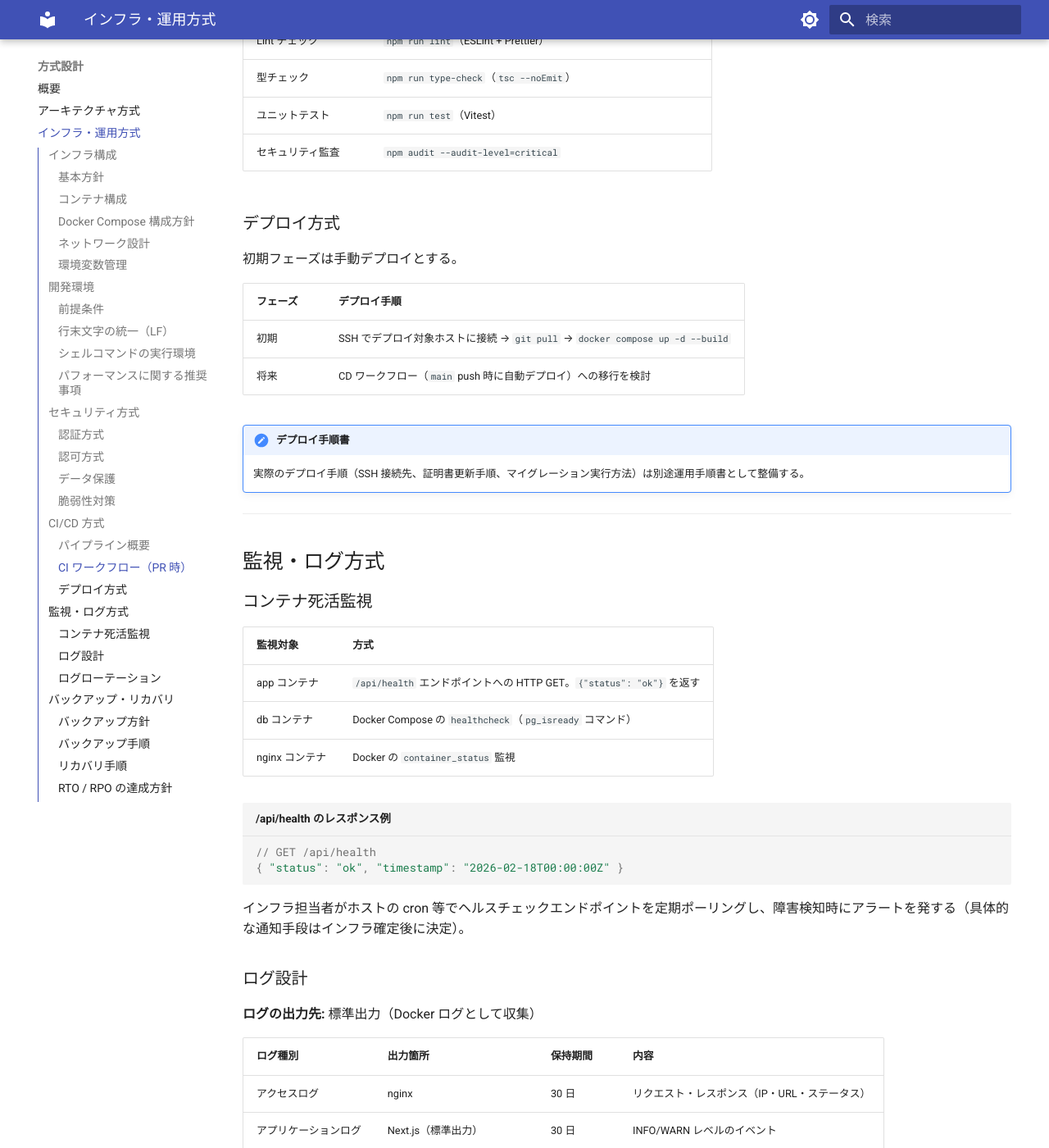
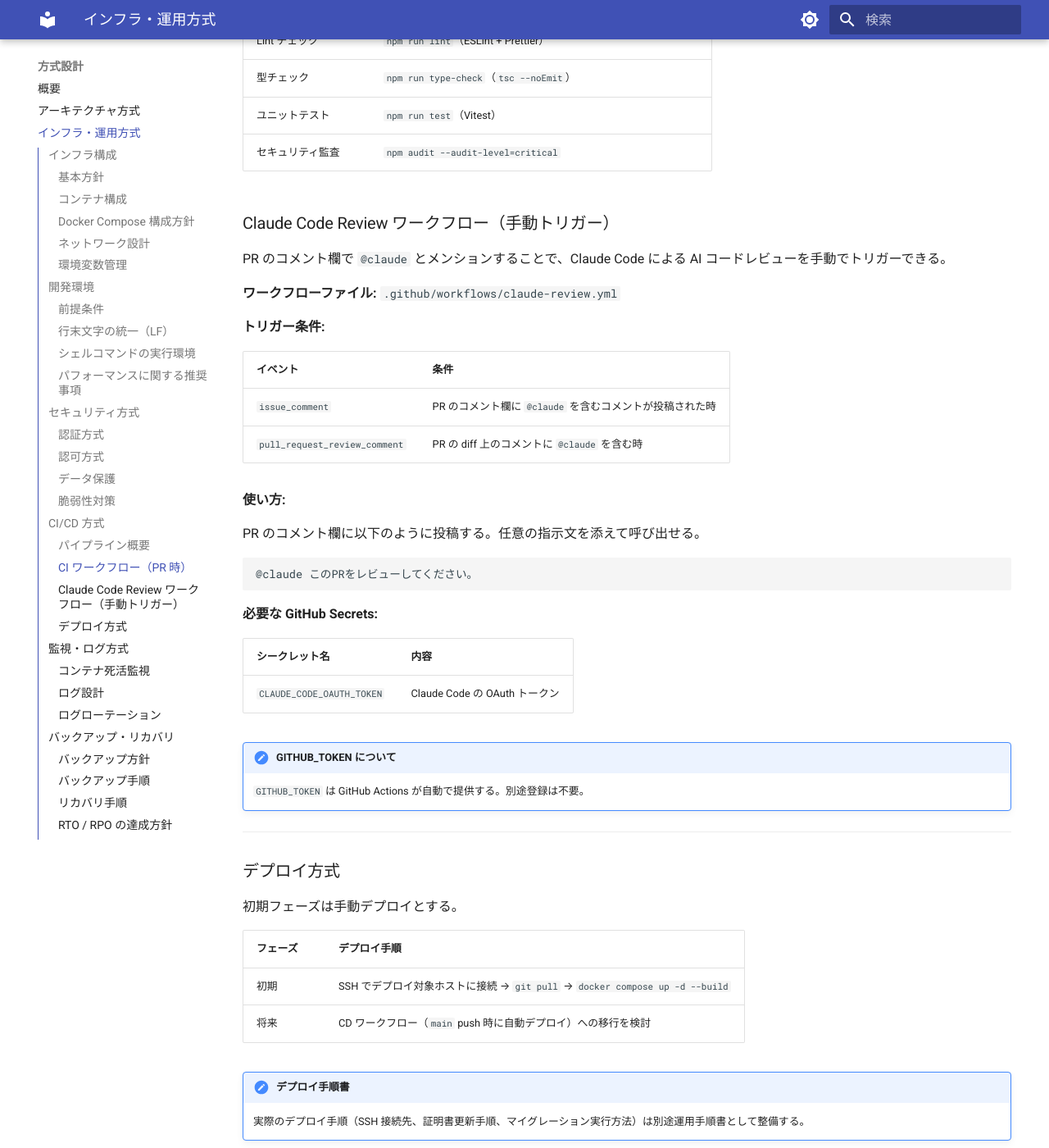
Before and after one commit to hashimoto-tomoya/ProjectHub, an MkDocs documentation site: the page built from docs/02-technical-design/infrastructure.md, in a window 1280 px wide and 1400 px high, scrolled down 8078 px. Shown: the whole window at 82% size. Built offline with MkDocs 1.6.1 and Material for MkDocs 9.7.7, drawn with Linux system fonts in a browser that asks for light colours.

Commit message:
Claude Code Review ワークフローを追加し方式設計書に記載
PRコメントで @claude メンションしたときに手動でAIコードレビューを
トリガーできる GitHub Actions ワークフローを追加。
infrastructure.md の CI/CD 方式セクションにも使い方・設定を記載。

Co-Authored-By: Claude Sonnet 4.6 <noreply@anthropic.com>

````diff
--- a/docs/02-technical-design/infrastructure.md
+++ b/docs/02-technical-design/infrastructure.md
@@ -277,6 +277,38 @@ graph LR
 | ユニットテスト | `npm run test`（Vitest） |
 | セキュリティ監査 | `npm audit --audit-level=critical` |
 
+### Claude Code Review ワークフロー（手動トリガー）
+
+PR のコメント欄で `@claude` とメンションすることで、Claude Code による AI コードレビューを手動でトリガーできる。
+
+**ワークフローファイル:** `.github/workflows/claude-review.yml`
+
+**トリガー条件:**
+
+| イベント | 条件 |
+|---------|------|
+| `issue_comment` | PR のコメント欄に `@claude` を含むコメントが投稿された時 |
+| `pull_request_review_comment` | PR の diff 上のコメントに `@claude` を含む時 |
+
+**使い方:**
+
+PR のコメント欄に以下のように投稿する。任意の指示文を添えて呼び出せる。
+
+```
+@claude このPRをレビューしてください。
+```
+
+**必要な GitHub Secrets:**
+
+| シークレット名 | 内容 |
+|--------------|------|
+| `CLAUDE_CODE_OAUTH_TOKEN` | Claude Code の OAuth トークン |
+
+!!! note "GITHUB_TOKEN について"
+    `GITHUB_TOKEN` は GitHub Actions が自動で提供する。別途登録は不要。
+
+---
+
 ### デプロイ方式
 
 初期フェーズは手動デプロイとする。
````
Also changed, not shown: 1 other file.
